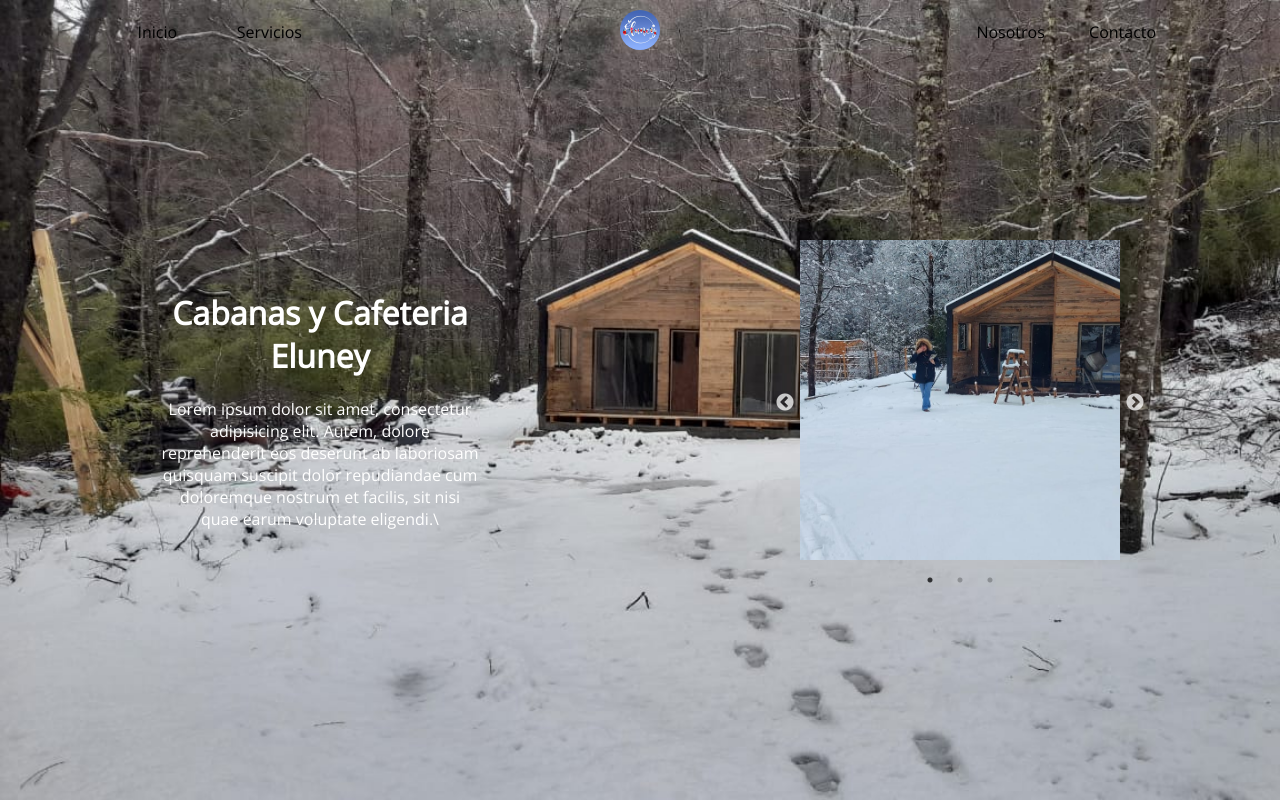
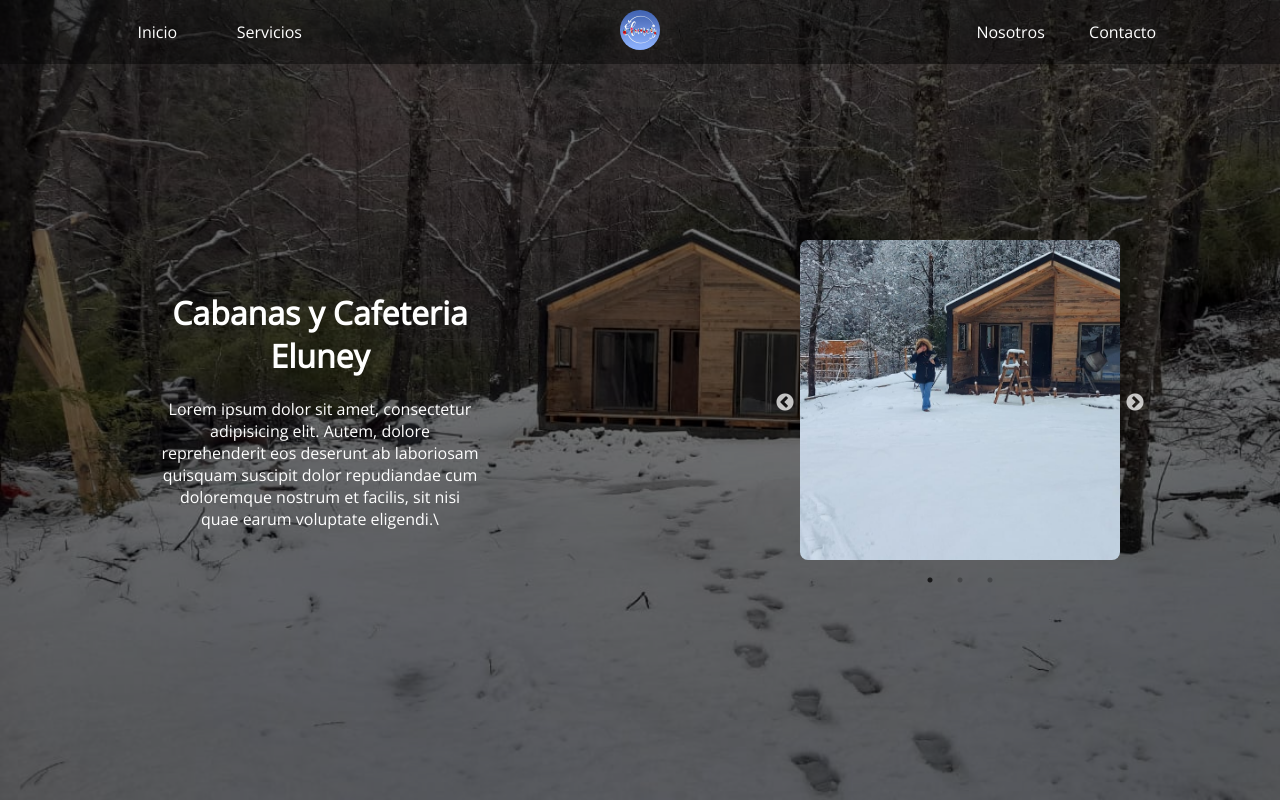
Before and after one commit to shebarolas/Eluney, a React (Vite) app: page / in a window 1280 px wide. Built offline with nearby package versions, Linux system fonts and the light colour scheme.

Commit message:
Solucion Background

```diff
--- a/src/components/Home/Hero.jsx
+++ b/src/components/Home/Hero.jsx
@@ -31,6 +31,7 @@
                 <div className="images">
                     <Sliders/>
                 </div>
-            </div>
+
+     </div>
   )
 }
--- a/src/styles/hero.css
+++ b/src/styles/hero.css
@@ -13,9 +13,21 @@
     height:100vh;
     width: 100%;
 }
+.info::before{
+    content: "";
+    position: absolute;
+    top: 0;
+    left: 0;
+    width: 100%;
+    height: 100%;
+    background-color: rgba(0, 0, 0, 0.5); /* Fondo negro semi-transparente */
+}
 .textoL{
     width: 20rem;
 }
 .textoR{
     width: 20rem;
 }
+.global{
+    z-index: 1;
+}
--- a/src/styles/navbar.css
+++ b/src/styles/navbar.css
@@ -2,7 +2,6 @@
 .navbar{
     height:4rem;
     width:100%;
-    background-color: transparent;
 }
 .content{
     position: relative;
@@ -10,7 +9,7 @@
     display: grid;
     grid-template-rows: 4rem 1fr;
     height: 100%;
-    /* background-color: rgba(0, 0, 0, 0.424); */
+    background-color: rgba(0, 0, 0, 0.424);
 }
 .nav{
     display: grid;
@@ -24,7 +23,7 @@
     justify-items: center;
     align-items: center;
     gap: 2rem;
-    color: black;
+    color: white;
 }
 .border{
     display: grid;
--- a/src/styles/slider.css
+++ b/src/styles/slider.css
@@ -8,4 +8,5 @@
     width: 100%;
     height: 100%;
     object-fit: cover;
+    border-radius: .5rem;
 }
```
